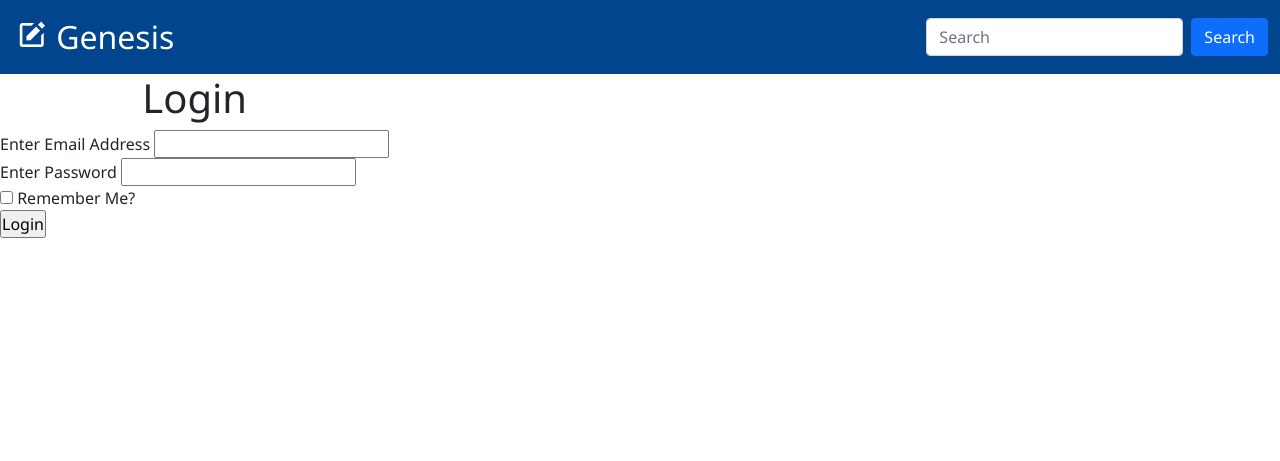
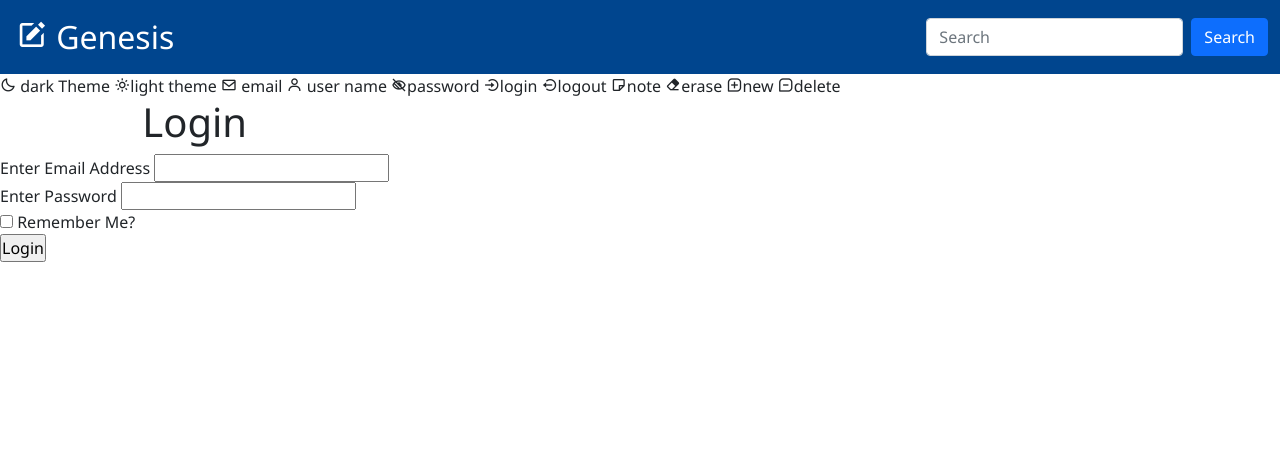
Before and after one commit to mbuguadouglas/web-sandbox, a Flask app: page /login in a window 1280 px wide. Shown: the top 461 px of the page. Run offline with Flask 3, Linux system fonts and the light colour scheme; parts of the project's set-up code (start-up, migrations or seed data) failed here and were passed over; some libraries are stand-ins or nearby versions.

Commit message:
01.genesis -> achieve basic functionality of .auth module

```diff
--- a/01.genesis/website/auth.py
+++ b/01.genesis/website/auth.py
@@ -1,6 +1,9 @@
-from flask import Blueprint,render_template,redirect, url_for,request
+from flask import Blueprint,render_template,redirect, url_for,request,flash
+from flask_login import login_user
 from .forms import SignUpForm, LoginForm
+from werkzeug.security import generate_password_hash, check_password_hash
 from .models import User
+from . import db
 
 
 auth = Blueprint('auth', __name__)
@@ -10,10 +13,31 @@ auth = Blueprint('auth', __name__)
 def signup():
     # instantiate the form
     form = SignUpForm()
-    user = User.query.filter_by(email=email).first()
-    # if request.method == 'POST':
-    #     if form.validate():
 
+    if request.method == 'POST' and form.validate():
+        email = form.email.data
+        name = form.username.data
+        password = form.password.data
+        confirm_password = form.confirm_password.data
+        remember_me = True if form.remember_me.data == True else False
+
+        # check to see if the user already exists in the database
+        user = User.query.filter_by(email=email).first()
+
+        if user:
+            message = 'no! acc already exists'
+            flash(message)
+        else:
+            try:
+                new_user = User(name=name, email=email,password=generate_password_hash(password))
+                db.session.add(new_user)
+                db.session.commit()
+                flash('congrats youve created an acc')
+                return redirect(url_for('views.index'))
+            except Exception as e:
+                print (e)
+                message = 'an error occurred while loggin you in. try again?'
+                flash(message)
 
     return render_template('signup.html', form=form)
 
@@ -22,6 +46,24 @@ def signup():
 def login():
     form = LoginForm()
 
+    if request.method == 'POST' and form.validate():
+        email = form.email.data
+        password = form.password.data
+        remember_me = True if form.remember_me.data == True else False
+
+        user = User.query.filter_by(email=email).first()
+        if user:
+            if check_password_hash(user.password, password):
+                print('being logged in')
+                flash('youve been logged in')
+                return redirect(url_for('views.index'))
+            else:
+                message = 'an error occurred while loggin you in. try again?'
+                flash(message)
+        else:
+            message = 'Oops. You do not have an account'
+            flash(message)
+
     return render_template('login.html',form=form)
 
 
--- a/01.genesis/website/forms.py
+++ b/01.genesis/website/forms.py
@@ -1,46 +1,32 @@
+from flask_wtf import FlaskForm
 from wtforms import Form,StringField,EmailField,PasswordField,BooleanField,SubmitField,TextAreaField
 from wtforms.validators import  InputRequired,Length,EqualTo,DataRequired
 from flask_wtf.file import FileField,FileRequired
 
-
-class SignUpForm(Form):
-    email = EmailField('Enter Email Address', validators=[DataRequired(),Length(10,40)])
-    username = StringField('Enter Username', validators=[DataRequired(),Length(3,15)])
-    password = PasswordField('Enter Password', validators=[DataRequired(),Length(7,20)])
-    confirm_password = PasswordField('Confirm Password',validators=[DataRequired(),EqualTo('password', message=('Oops! It looks like your passwords do not match. Try again?'))])
+class SignUpForm(FlaskForm):
+    """
+    class inherits from FlaskForms to define attributes of the Signup form
+    # discovered wtforms->Form does not capture data at all.
+    # always use flask_wtf->FlaskForm instead
+    """
+    email = EmailField('Enter Email Address', validators=[InputRequired(),
+        Length(10,40)])
+    username = StringField('Enter Username', validators=[InputRequired(),
+        Length(3,15)])
+    password = PasswordField('Enter Password', validators=[InputRequired(),
+        Length(5,20)])
+    confirm_password = PasswordField('Confirm Password',validators=[
+        InputRequired(),EqualTo('password',message=
+            ('Oops! It looks like your passwords do not match. Try again?'))])
     remember_me = BooleanField('Remember Me?')
     signup = SubmitField('Submit')
 
 
-class LoginForm(Form):
+class LoginForm(FlaskForm):
+    """
+    class inherits from FlaskForm to define attributes of Login form class
+    """
     email = EmailField('Enter Email Address', validators=[InputRequired(),Length(10,40)])
     password = PasswordField('Enter Password', validators=[InputRequired(),Length(7,20)])
     remember_me = BooleanField('Remember Me?')
     login =  SubmitField('Login')
-
-
-# class SignUpForm(Form):
-#     email = EmailField('Enter Email Address', validators=[
-#         DataRequired(),Length(10,40)])
-#     username = StringField('Enter Username', validators=[
-#         DataRequired(message=('Oops! It looks like you did not enter a username. Try again?')),
-#         Length(3,15,message=('Oops! It looks length of your username is incorrect. Try again?'))])
-#     password = PasswordField('Enter Password', validators=[
-#         DataRequired(message=('Oops! It looks like you did not enter a passoword. Try again?')),
-#         Length(7,20)])
-#     confirm_password = PasswordField('Confirm Password',validators=[
-#         DataRequired(),
-#         EqualTo('password', message=('Oops! It looks like your passwords do not match. Try again?'))])
-#     remember_me = BooleanField('Remember Me?')
-#     signup = SubmitField('Submit')
-#
-#
-# class LoginForm(Form):
-#     username = StringField('Enter Username', validators=[
-#         DataRequired(message=('Oops! It looks like you did not enter a username. Try again?')),
-#         Length(3,15,message=('Oops! It looks length of your username is incorrect. Try again?'))])
-#     password = PasswordField('Enter Password', validators=[
-#         DataRequired(message=('Oops! It looks like you did not enter a passoword. Try again?')),
-#         Length(7,20)])
-#     remember_me = BooleanField('Remember Me?')
-#     login =  SubmitField('Login')
--- a/01.genesis/website/models.py
+++ b/01.genesis/website/models.py
@@ -3,19 +3,21 @@ from flask_login import UserMixin
 from datetime import datetime
 
 class User(db.Model,UserMixin):
+    __tablename__ = 'users'
     id = db.Column(db.Integer, primary_key=True, index=True)
     name = db.Column(db.String(200), nullable=False)
     email = db.Column(db.String(200), nullable=False, unique=True)
     password = db.Column(db.String(200), nullable=False)
-    profile_pic = db.Column(db.String(1000))
+    profile_pic = db.Column(db.String(1000), nullable=True)
     date_joined = db.Column(db.DateTime(), default=datetime.utcnow)
 
     # set up foreign key to notes table
     notes = db.Relationship('Note', backref='users')
 
 class Note(db.Model):
+    __tablename__ = 'notes'
     id = db.Column(db.Integer, primary_key=True, index=True)
     message = db.Column(db.Text(10000), nullable=False)
     date_written = db.Column(db.DateTime(), default=datetime.utcnow)
 
-    user_link = db.Column(db.Integer, db.ForeignKey('users'))
+    user_link = db.Column(db.Integer, db.ForeignKey('users.id'))
--- a/01.genesis/website/static/css/style.css
+++ b/01.genesis/website/static/css/style.css
@@ -18,6 +18,7 @@
 
 .main-container{
     display: flex;
+    margin-bottom: 1rem;    /* preventing overlap with footer*/
 }
 
 /* style the sidebar */
--- a/01.genesis/website/templates/base.html
+++ b/01.genesis/website/templates/base.html
@@ -23,6 +23,26 @@
 	  </div>
 	</nav>
 
+	<label>
+		<i class='bx bx-moon'></i>
+		dark Theme
+		<i class='bx bx-sun' ></i>light theme
+		<i class='bx bx-envelope' ></i> email
+		<i class='bx bx-user'></i> user name
+		<i class='bx bx-low-vision'></i>password
+		<i class='bx bx-log-in-circle'></i>login
+		<i class='bx bx-log-out-circle'></i>logout
+		<i class='bx bx-note'></i>note
+		<i class='bx bxs-eraser'></i>erase
+		<i class='bx bx-message-square-add'></i>new
+		<i class='bx bx-message-square-minus'></i>delete
+	</label>
+
+	<!-- get the flashed messages -->
+   {% for message in messages %}
+       {{ message }}
+   {% endfor %}
+
 
 	<div class="main-container">
 	    {% block body%}
--- /dev/null
+++ b/01.genesis/website/templates/forms.html
@@ -0,0 +1,73 @@
+<!DOCTYPE html>
+<html>
+<head>
+	<meta charset="utf-8">
+	<meta name="viewport" content="width=device-width, initial-scale=1">
+	<title> Genesis : {% block title %} Gensis {% endblock %} </title>
+    <link rel="stylesheet" type="text/css" href="static/css/style.css">
+    <link rel="stylesheet" type="text/css" href="static/css/bootstrap.min.css">
+	<link href='https://unpkg.com/boxicons@2.1.4/css/boxicons.min.css' rel='stylesheet'>	<!-- box icons -->
+</head>
+<body>
+
+	<nav class="navbar navbar-expand-lg navbar-dark "> <!--bg-dark fixed-top"> -->
+	  <div class="navbar-nav mr-auto container-fluid">
+		  <a class="navbar-brand" href="#">
+			  <i class='bx bxs-edit logo' class="d-inline-block align-text-top" alt="logo"></i>
+			  Genesis
+		  </a>
+		  <form class="d-flex" role="search">
+			  <input class="form-control me-2" type="search" placeholder="Search" aria-label="Search">
+			  <button class="btn btn-primary" type="submit"> Search</button>
+		  </form>
+	  </div>
+	</nav>
+
+   <label>
+       <i class='bx bx-moon'></i>
+       dark Theme
+       <i class='bx bx-sun' ></i>light theme
+       <i class='bx bx-envelope' ></i> email
+       <i class='bx bx-user'></i> user name
+       <i class='bx bx-low-vision'></i>password
+       <i class='bx bx-log-in-circle'></i>login
+       <i class='bx bx-log-out-circle'></i>logout
+       <i class='bx bx-note'></i>note
+       <i class='bx bxs-eraser'></i>erase
+       <i class='bx bx-message-square-add'></i>new
+       <i class='bx bx-message-square-minus'></i>delete
+   </label>
+
+	<!-- get the flashed messages -->
+   {% for message in messages %}
+       {{ message }}
+   {% endfor %}
+
+
+   <!-- alert message for from errors -->
+   {% if form.errors %}
+   <ul class="errors">
+       {% for field_name, field_errors in form.errors|dictsort if field_errors %}
+       {% for error in field_errors %}
+       <li>{{ form[field_name].label }}: {{ error }}</li>
+       {% endfor %}
+       {% endfor %}
+   </ul>
+   {% endif %}
+
+
+   <div class="main-container">
+       {% block body%}
+
+
+       {% endblock %}
+   </div>
+
+   <footer class="footer">
+        <p>Copyright &#169; 2024 Genesis Project. All Rights Reserved.</p>
+      </footer>
+
+      <script type="text/javascript" src="static/js/script.js"></script>
+      <script type="text/javascript" src="static/js/bootstrap.bundle.min.js"></script>
+  </body>
+  </html>
--- a/01.genesis/website/templates/login.html
+++ b/01.genesis/website/templates/login.html
@@ -1,10 +1,12 @@
-{% extends 'base.html' %}
+{% extends 'forms.html' %}
 
 {% block title %} Login {% endblock %}
 
 {% block body %}
 
-<form action="" method="POST">
+<form method="POST" >
+    {{form.hidden_tag()}}
+    {{form.csrf_token}}
     <fieldset>
 
         <h1 align="center"> Login </h1>
```
Also changed, not shown: 01.genesis/website/templates/index.html (+2 -2 lines), 01.genesis/website/templates/signup.html (+5 -2 lines).
